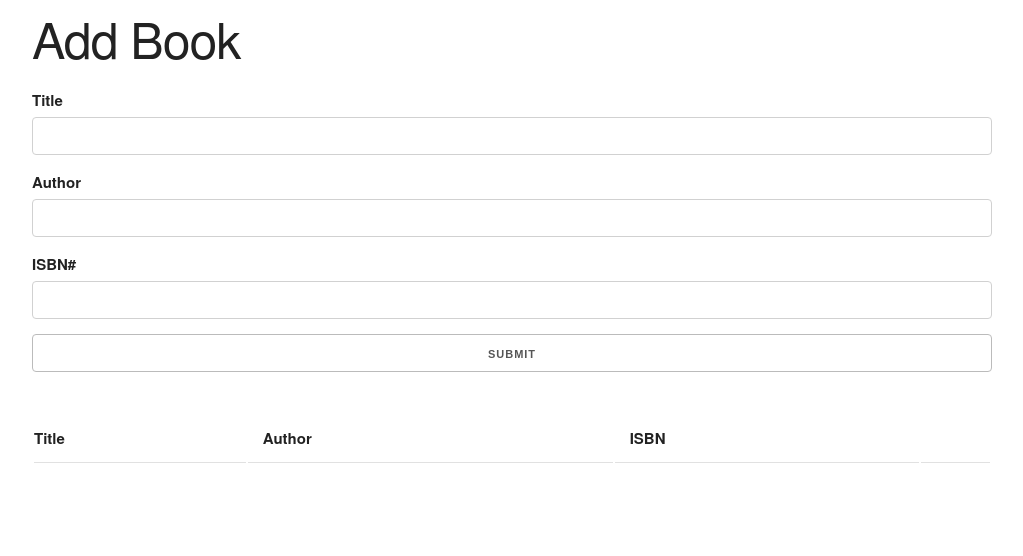
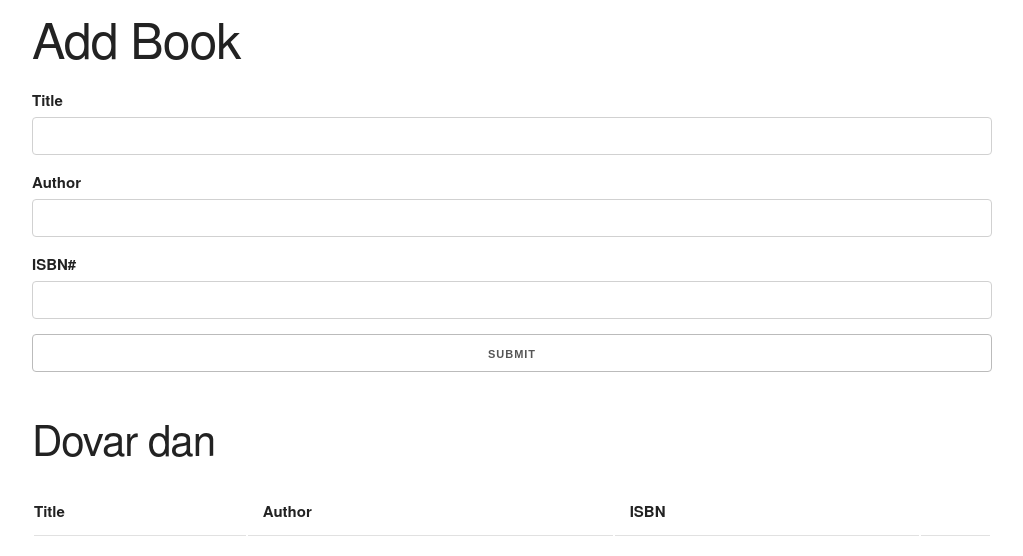
Before and after one commit to CodeEdu2020/Grupa2023Mart, a plain HTML site: page index.html in a window 1280 px wide. Shown: the whole page, without its empty margins (128-1151 px from the left). Drawn offline with nearby package versions, Linux system fonts and the light colour scheme.

Commit message:
Dodao naslov 2
dodaso sam naslov ispod forme

```diff
--- a/index.html
+++ b/index.html
@@ -55,7 +55,7 @@
         </div>
 
       </form>
-
+      <h2> Dovar dan </h2>
       <table class="u-full-width">
         <thead>
           <tr>
```
